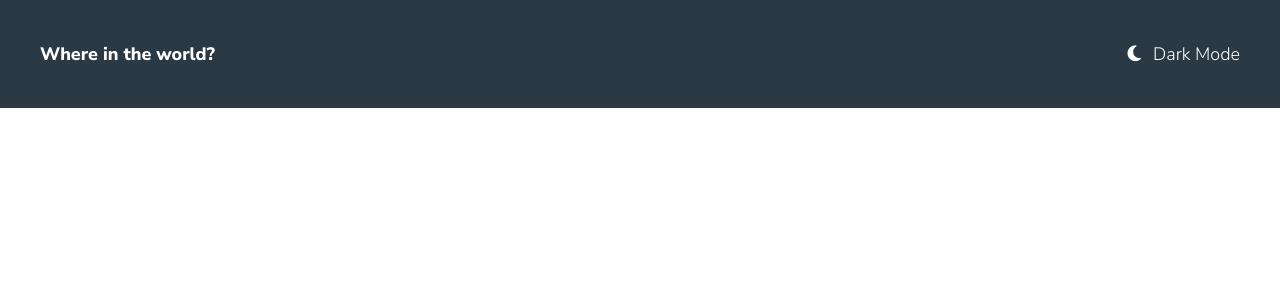
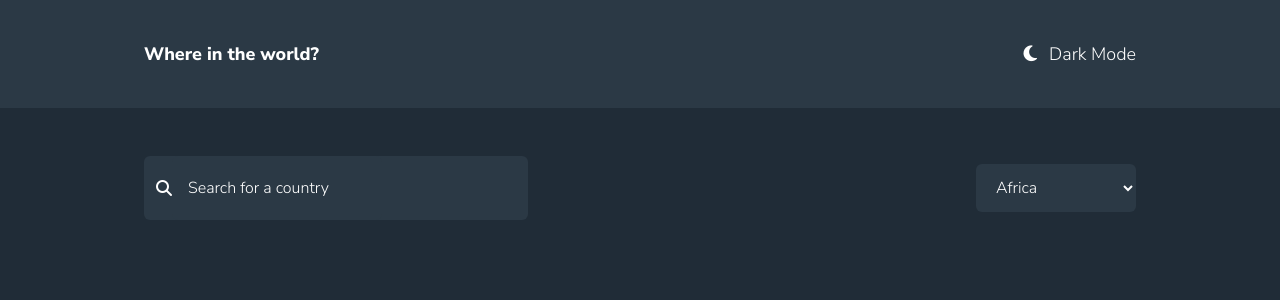
Before and after one commit to mateusmenesesDev/countryChallenge, a React (Vite) app: page / in a window 1280 px wide. Shown: the top 300 px of the page. Built offline with nearby package versions, Linux system fonts and the light colour scheme.

Commit message:
Criando componentes de Input e Filter

```diff
--- a/src/App.tsx
+++ b/src/App.tsx
@@ -1,5 +1,6 @@
 import { Header } from "./components/Header";
 import { useState } from "react";
+import { Countries } from "./components/Countries";
 
 function App() {
   const themes = [
@@ -7,7 +8,7 @@ function App() {
       bg: "bg-dark",
       elements: "bg-dark-elements",
       text: "text-dark-text",
-      input: "",
+      inputPlaceholder: "placeholder-white",
       themeIcon: "fa-solid fa-moon",
     },
 
@@ -15,11 +16,10 @@ function App() {
       bg: "bg-light",
       elements: "bg-light-elements",
       text: "text-light-text",
-      input: "bg-light-input",
+      inputPlaceholder: "placeholder-black",
       themeIcon: "fa-regular fa-moon",
     },
   ];
-  // console.log(themes[0] === themes[1])
   const [theme, setTheme] = useState(themes[0]);
   function changeTheme() {
     if (theme.bg === themes[1].bg) {
@@ -30,9 +30,9 @@ function App() {
   }
 
   return (
-    <div className={`${theme.bg} ${theme.text}`}>
+    <div className={`${theme.bg} ${theme.text} h-screen`}>
       <Header changeTheme={changeTheme} themeIcon={theme.themeIcon} themeElementBg={theme.elements}/>
-
+      <Countries themeElementBg={theme.elements} themeInputPlaceholder={theme.inputPlaceholder}/>
     </div>
   );
 }
--- /dev/null
+++ b/src/components/Countries/Filter/index.tsx
@@ -0,0 +1,17 @@
+interface props {
+  themeElementBg: string;
+}
+
+export function Filter({themeElementBg}:props) {
+  return (
+    <div className="w-40">
+      <select name="region" id="region" className={`${themeElementBg} py-3 px-4 rounded-md w-full outline-none`}>
+        <option value="Africa">Africa</option>
+        <option value="America">America</option>
+        <option value="Asia">Asia</option>
+        <option value="Europe">Europe</option>
+        <option value="Oceania">Oceania</option>
+      </select>
+    </div>
+  );
+}
--- /dev/null
+++ b/src/components/Countries/Input/index.tsx
@@ -0,0 +1,17 @@
+interface props {
+  themeElementBg: string,
+  themeInputPlaceholder: string,
+}
+
+export function Input({themeElementBg, themeInputPlaceholder}:props) {
+  return (
+    <div className={`${themeElementBg} flex items-center rounded-md lg:w-96`}>
+      <i className="fa-solid fa-magnifying-glass ml-3"></i>
+      <input
+        type="text"
+        placeholder="Search for a country"
+        className={`${themeElementBg} ${themeInputPlaceholder} px-4 py-5 outline-none rounded-md`
+      }/>
+    </div>
+  );
+}
--- /dev/null
+++ b/src/components/Countries/index.tsx
@@ -0,0 +1,15 @@
+import { Filter } from "./Filter";
+import { Input } from "./Input";
+
+interface props {
+    themeElementBg: string,
+    themeInputPlaceholder: string
+}
+export function Countries({themeElementBg, themeInputPlaceholder}:props) {
+    return (
+        <section className="my-12 w-full px-10 flex flex-col gap-8 md:flex-row md:items-center md:justify-between lg:px-36">
+            <Input themeElementBg={themeElementBg} themeInputPlaceholder={themeInputPlaceholder}/>
+            <Filter themeElementBg={themeElementBg}/>
+        </section>
+    );
+}
--- a/src/components/Header/index.tsx
+++ b/src/components/Header/index.tsx
@@ -5,9 +5,8 @@ interface props {
 }
 
 export function Header({ changeTheme, themeIcon, themeElementBg }: props) {
-  console.log(themeElementBg)
   return (
-    <header className={`flex px-4 py-10 justify-between items-center text-sm md:text-lg md:px-10 ${themeElementBg}`}>
+    <header className={`flex px-4 py-10 justify-between items-center text-sm md:text-lg md:px-10 lg:px-36 ${themeElementBg}`}>
       <h1 className="font-bold">Where in the world?</h1>
       <div className="flex items-center gap-3">
         <i className={themeIcon} onClick={changeTheme}></i>
--- a/tailwind.config.cjs
+++ b/tailwind.config.cjs
@@ -13,7 +13,6 @@ module.exports = {
         'light': 'hsl(0, 0%, 98%)',
         'light-elements': 'hsl(0, 0%, 100%)',
         'light-text': 'hsl(200, 15%, 8%)',
-        'light-input': 'hsl(0, 0%, 52%)',
       }
     },
   },
```
